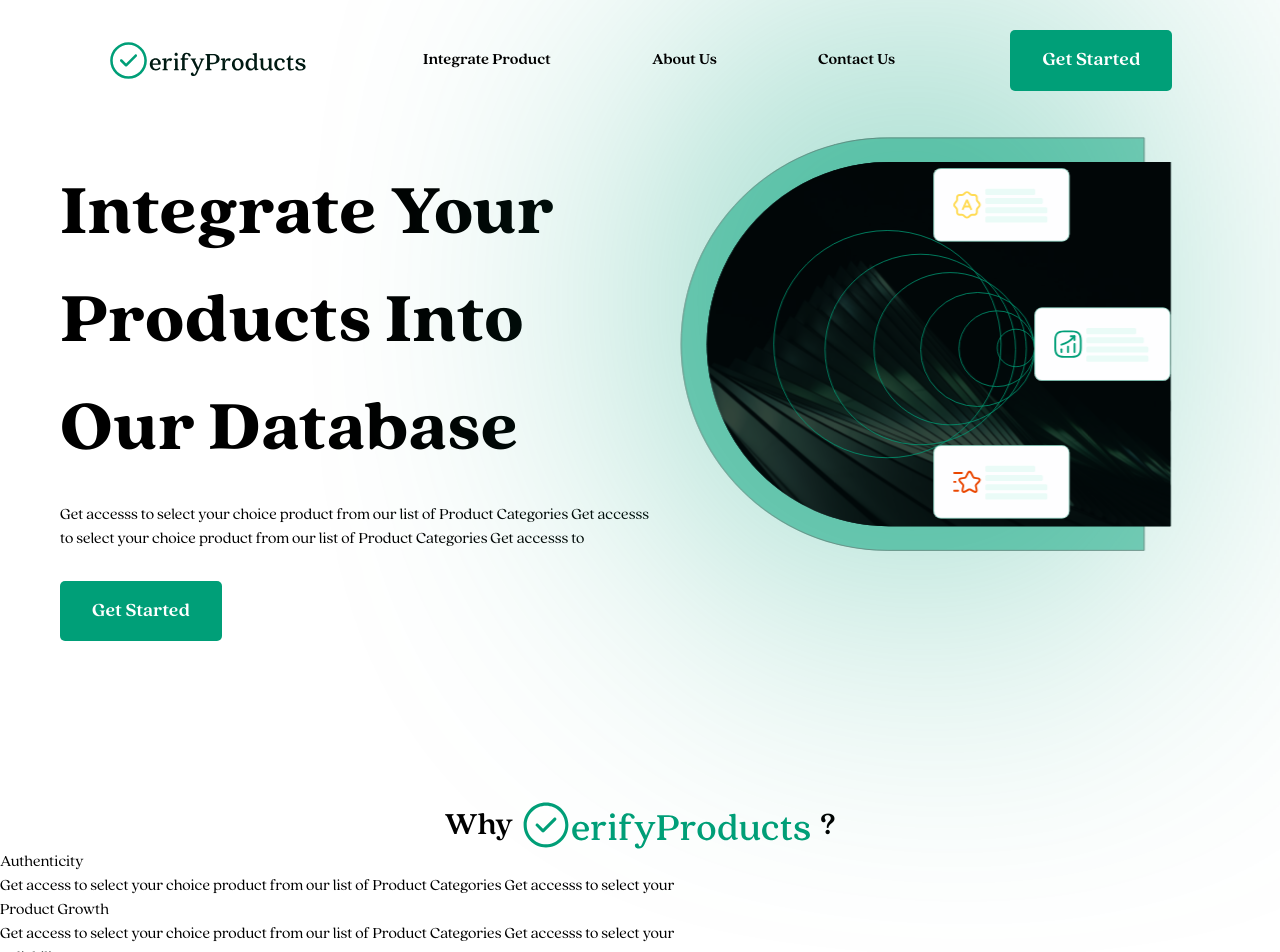
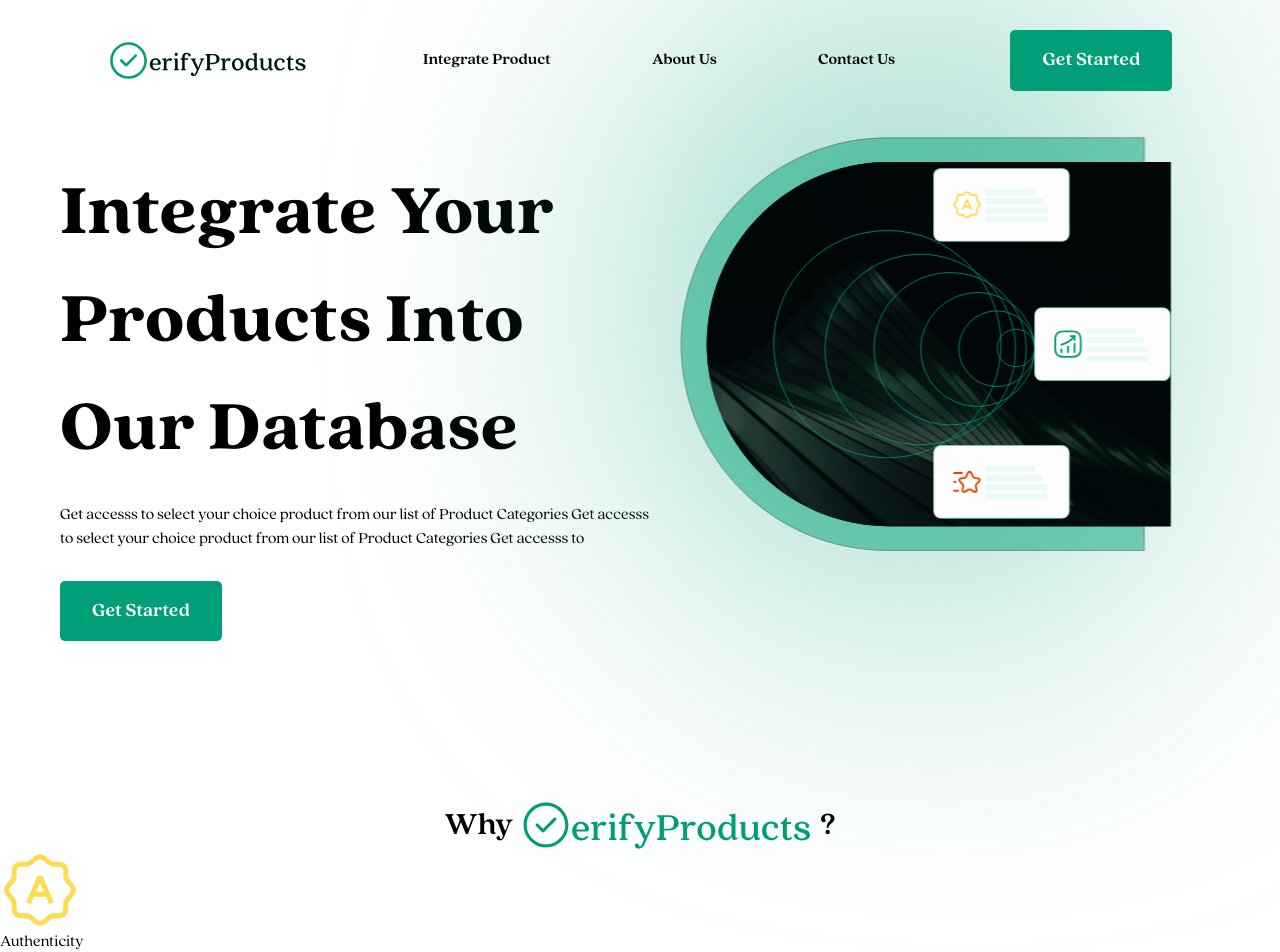
Before and after one commit to Verify-App-TUTN/VerifyProduct, a React (Create React App) app: page / in a window 1280 px wide. Shown: the top 952 px of the page. Built offline with nearby package versions, Linux system fonts and the light colour scheme.

Commit message:
fixed icon component render

```diff
--- a/src/components/FeatureCard/FeatureCard.jsx
+++ b/src/components/FeatureCard/FeatureCard.jsx
@@ -1,10 +1,10 @@
 import React from "react";
 import style from "./index.module.css";
 
-const FeatureCard = ({ children, heading, description }) => {
+const FeatureCard = ({ children: Children, heading, description }) => {
   return (
     <div className={style.FeatureCard}>
-      <div className={style.FeatureCard__icon}>{children}</div>
+      <div className={style.FeatureCard__icon}>{<Children />}</div>
       <div className={style.FeatureCard__heading}>{heading}</div>
       <div className={style.FeatureCard__description}>{description}</div>
     </div>
```
